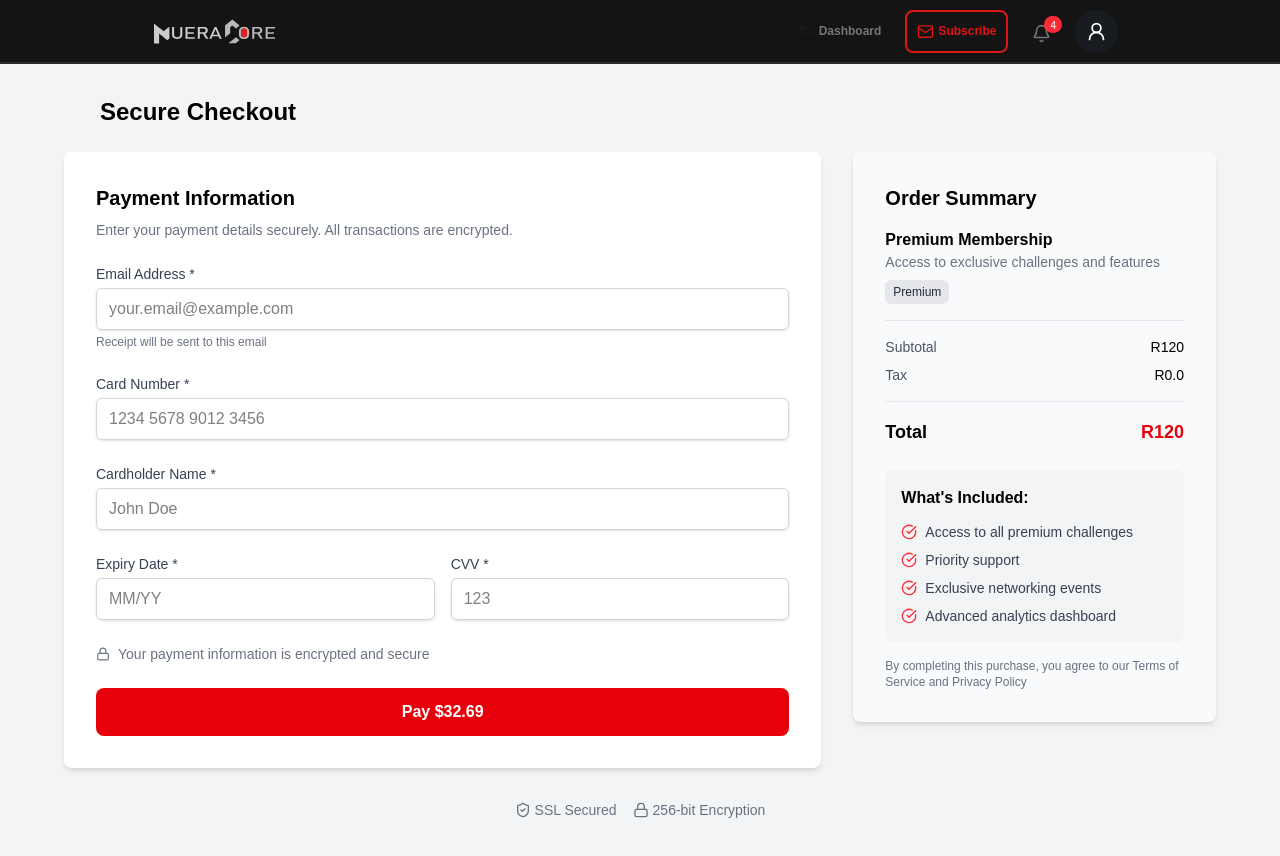
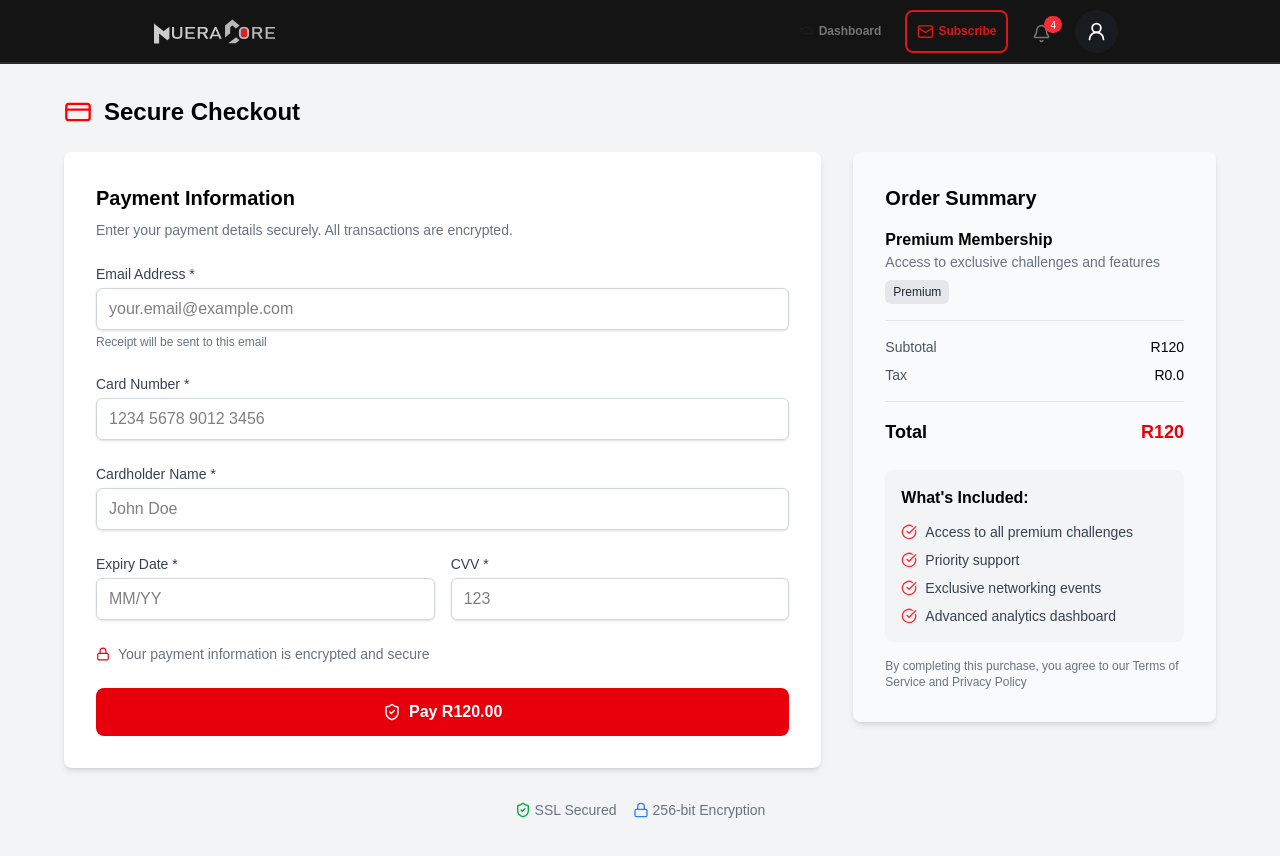
Before and after one commit to jysn7/neuracore, a Next.js app: page /payment in a window 1280 px wide. Shown: the top 856 px of the page. Built offline with nearby package versions, Linux system fonts and the light colour scheme.

Commit message:
Added credit-card.svg file. Updated the page.tsx file of the payment folder. Fixed the Payment.tsx component. Moved the Payments.tsx folder to its own folder titled "payment" under components.

```diff
--- a/src/app/payment/page.tsx
+++ b/src/app/payment/page.tsx
@@ -1,5 +1,6 @@
 import React from 'react';
-import PaymentForm from '@/components/Payment';
+import Image from 'next/image';
+import Payment from '@/components/payment/Payment';
 import OrderSummary from '@/components/OrderSummary';
 import { Lock, ShieldCheck } from 'lucide-react';
 
@@ -8,13 +9,18 @@ const PaymentPage = () => {
     <div className="bg-gray-100 min-h-screen p-4 sm:p-8">
       <div className="max-w-6xl mx-auto">
         <div className="flex items-center gap-3 mb-6">
-          <svg width="24" height="24" viewBox="0 0 121 25" /* ...logo path... */ ></svg>
+          <Image
+            src="/credit-card.svg"
+            alt="Secure Checkout Icon"
+            width={28}
+            height={28}
+          />
           <h1 className="text-2xl font-bold">Secure Checkout</h1>
         </div>
 
         <div className="grid grid-cols-1 lg:grid-cols-3 gap-8">
           <div className="lg:col-span-2">
-            <PaymentForm />
+            <Payment />
           </div>
 
           <div>
@@ -23,8 +29,8 @@ const PaymentPage = () => {
         </div>
 
         <div className="flex justify-center items-center gap-4 mt-8 text-sm text-gray-500">
-          <span className="flex items-center gap-1"><ShieldCheck size={16} /> SSL Secured</span>
-          <span className="flex items-center gap-1"><Lock size={16} /> 256-bit Encryption</span>
+          <span className="flex items-center gap-1"><ShieldCheck size={16} className="text-green-600" /> SSL Secured</span>
+          <span className="flex items-center gap-1"><Lock size={16} className="text-blue-500" /> 256-bit Encryption</span>
         </div>
       </div>
     </div>
--- a/src/components/Payment.tsx
+++ b/src/components/payment/Payment.tsx
@@ -1,6 +1,6 @@
 "use client";
 import React from 'react';
-import { Lock } from 'lucide-react';
+import { Lock, ShieldCheck } from 'lucide-react';
 
 const Payment = () => {
   return (
@@ -37,16 +37,18 @@ const Payment = () => {
         </div>
 
         <div className="flex items-center text-sm text-gray-500">
-          <Lock size={14} className="mr-2" />
+          <Lock size={14} className="mr-2 text-red-600" />
           Your payment information is encrypted and secure
         </div>
 
-        <button type="submit" className="w-full bg-red-600 hover:bg-red-700 text-white font-bold py-3 px-4 rounded-lg transition-colors">
-          Pay $32.69
+        <button type="submit" className="w-full bg-red-600 hover:bg-red-700 text-white font-bold py-3 px-4 rounded-lg transition-colors flex items-center justify-center gap-2">
+          <ShieldCheck size={18} />
+          Pay R120.00
         </button>
       </form>
     </div>
   );
 };
 
+
 export default Payment;
```
Also changed, not shown: public/credit-card.svg (added).
